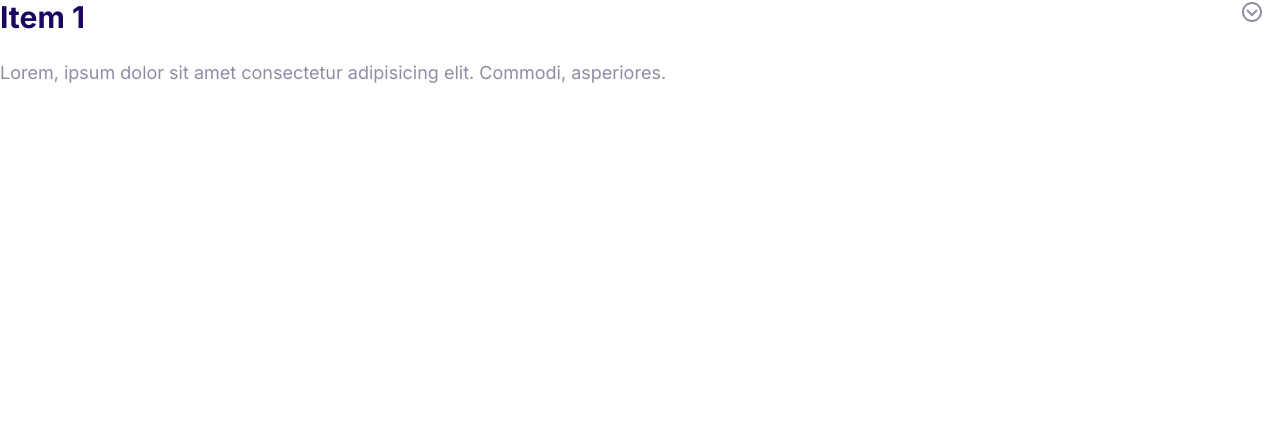
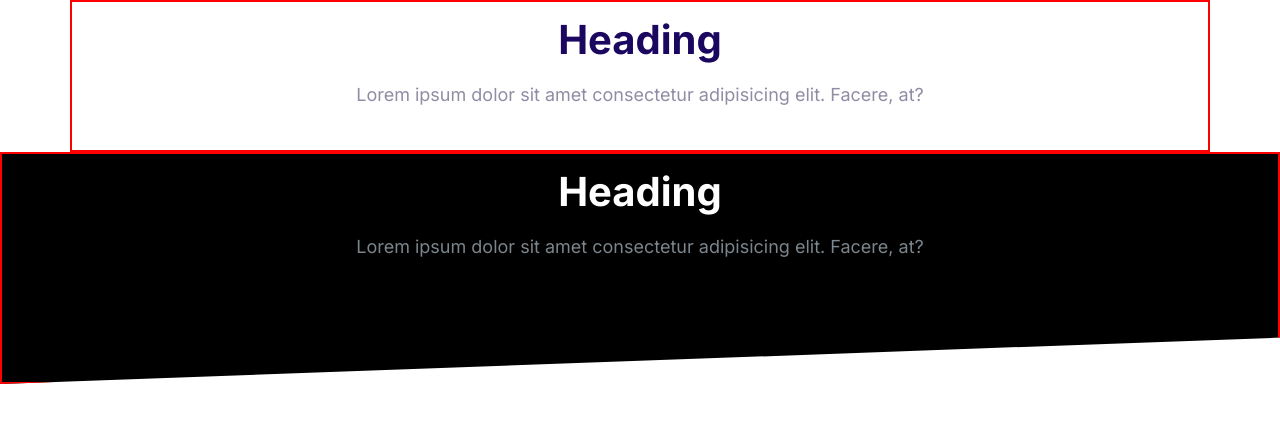
Before and after one commit to Ramkumar-m7/mosh-website, a plain HTML site: page index.html in a window 1280 px wide. Drawn offline with Linux system fonts and the light colour scheme.

Commit message:
define blocks.

```diff
--- a/CSS/style.css
+++ b/CSS/style.css
@@ -475,3 +475,36 @@ margin-right: 1rem;
     max-height: 100vh;
     opacity: 1;
 }
+
+/* Blocks */
+
+.block{
+    --padding-vertical:6rem;
+    padding: 2rem;
+    border: 2px solid red; var(--padding-vertical)
+}
+.block__heading{
+    margin-top:0;
+}
+.block--dark{
+    background: #000;
+    color:#7b858b;
+}
+.block--dark .block__heading{
+    color: #fff;
+}
+.block--skewed-right{
+    padding-bottom: calc(var(--padding-vertical) + 4rem);
+    clip-path: polygon(0% 0%, 100% 0%, 100% 100%, 0% 80%);
+}
+.block--skewed-left{
+    padding-bottom: calc(var(--padding-vertical) + 4rem);
+    clip-path: polygon(0% 0%, 100% 0%, 100% 80%, 0% 100%);
+}
+.block__header{
+    text-align: center;
+}
+.container{
+    max-width: 1140px;
+    margin:0 auto;
+}
--- a/index.html
+++ b/index.html
@@ -15,18 +15,23 @@
     <link rel="stylesheet" href="css/style.css" />
   </head>
   <body>
-    <div class="collapsible collapsible--expanded">
-      <header class="collapsible__header">
-        <h2 class="collapsible__heading">Item 1</h2>
-        <svg class="icon icon--white collapsible__chevron">
-          <use xlink:href="images/chevron-down.svg#chevron"></use>
-        </svg>
-      </header>
-      <div class="collapsible__content">
-        Lorem, ipsum dolor sit amet consectetur adipisicing elit. Commodi,
-        asperiores.
+    <section class="block container">
+      <div class="block__header">
+        <h2 class="block__heading">Heading</h2>
+        <p>
+          Lorem ipsum dolor sit amet consectetur adipisicing elit. Facere, at?
+        </p>
       </div>
-    </div>
-    <script src="js/main.js"></script>
+    </section>
+    <section class="block block--dark block--skewed-left">
+      <div class="container">
+        <div class="block__header">
+          <h2 class="block__heading">Heading</h2>
+          <p>
+            Lorem ipsum dolor sit amet consectetur adipisicing elit. Facere, at?
+          </p>
+        </div>
+      </div>
+    </section>
   </body>
 </html>
```
Also changed, not shown: components/block.html (added, +16 -0 lines).
